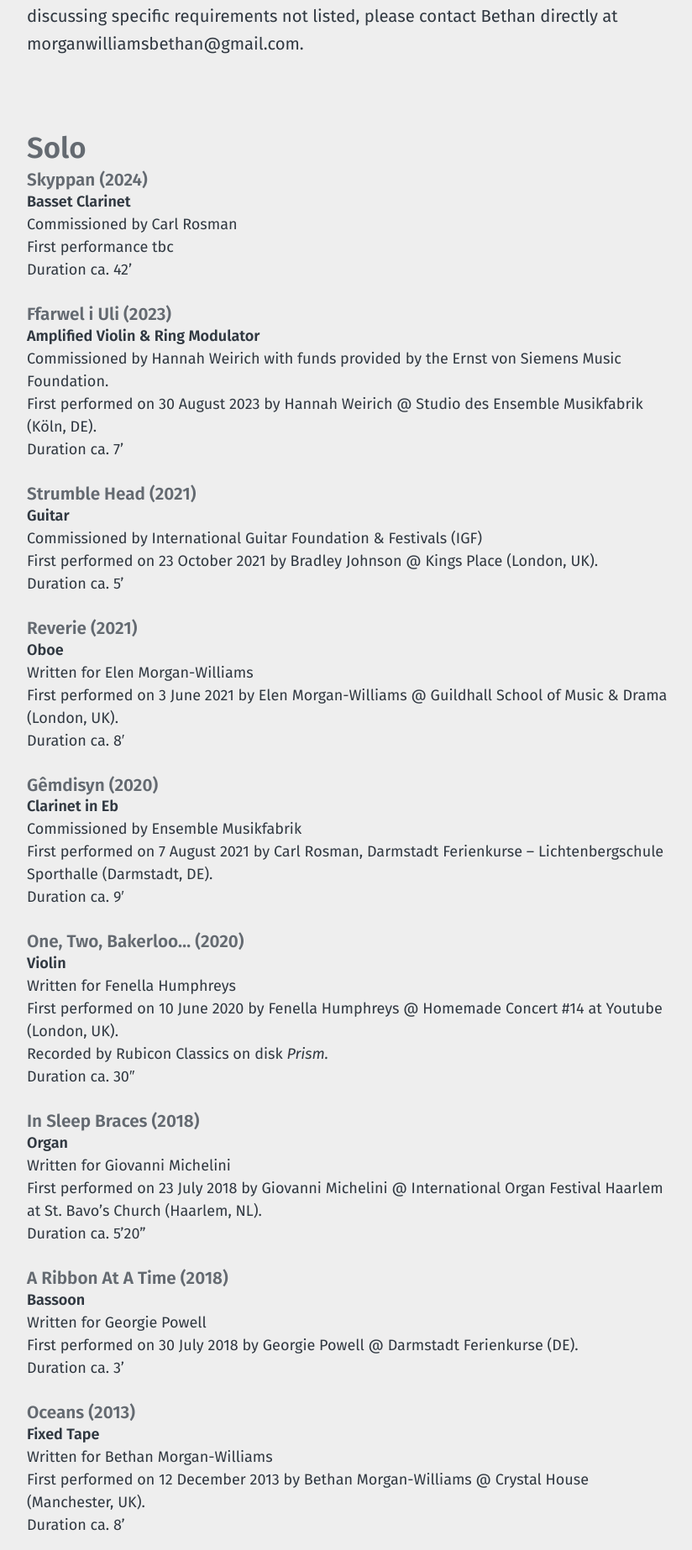
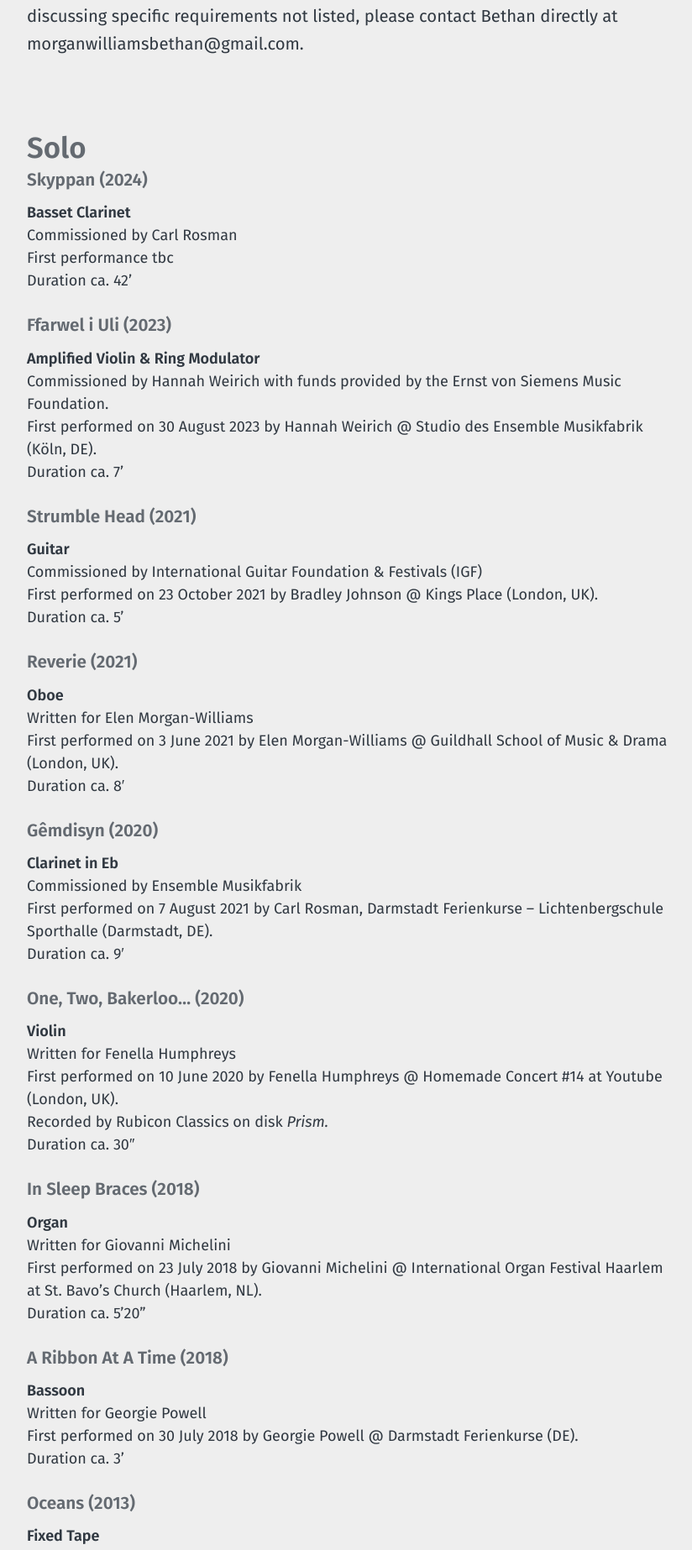
Before and after one commit to morganwilliamsb/website, a Jekyll site: the page built from works.md, in a window 1280 px wide. Shown: the part 330-2176 px from the top of the page at 84% size, without its empty margins (40-864 px from the left). Built offline with Jekyll 4.4.1, drawn with Linux system fonts in a browser that asks for light colours.

Commit message:
Update main.scss
added works page spacing

```diff
--- a/assets/stylesheets/main.scss
+++ b/assets/stylesheets/main.scss
@@ -62,3 +62,15 @@
 .works-list > dl > dd:first-of-type {
   font-weight: 600;
 }
+
+/* ===== Works page spacing ===== */
+
+/* Add more space between work title (####) and instrumentation */
+.page-content h4 {
+  margin-bottom: 0.75rem; /* increase gap below title */
+}
+
+/* Optional: tighten the space above instrumentation */
+.page-content h4 + p {
+  margin-top: 0;
+}
```
